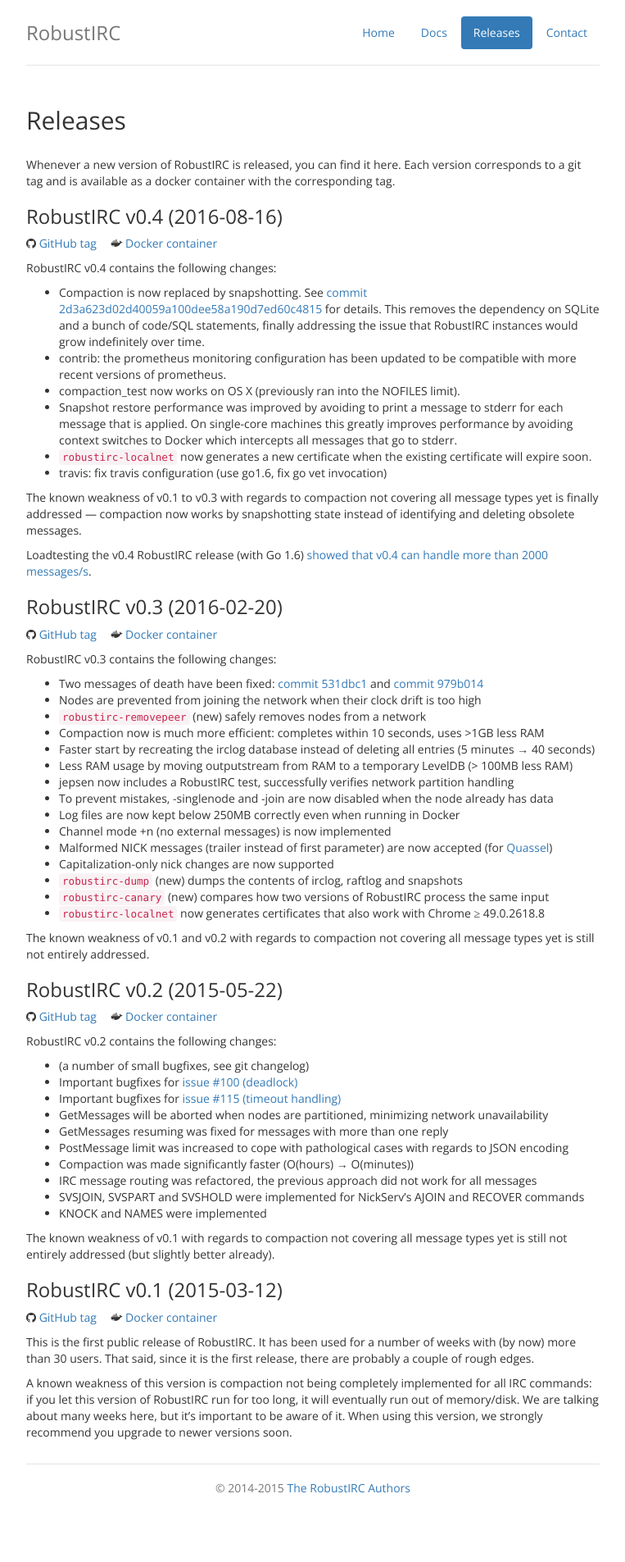
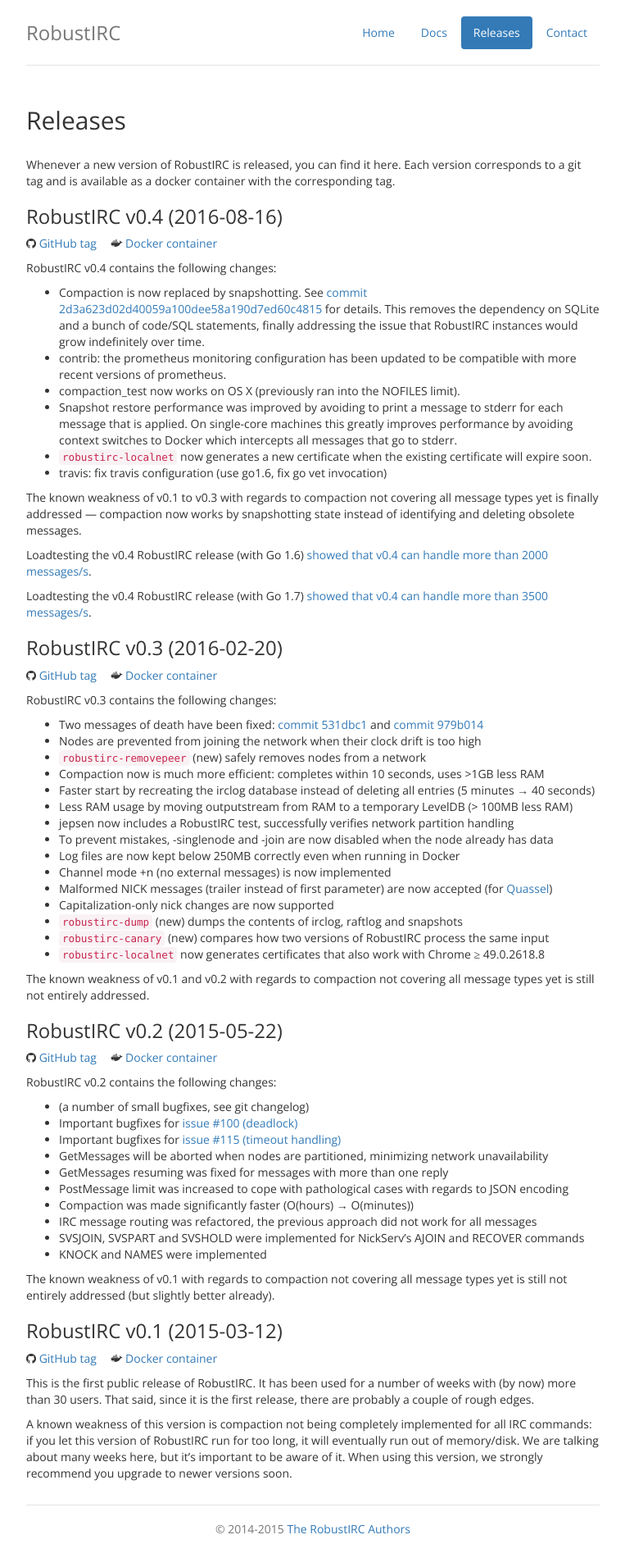
Before and after one commit to robustirc/robustirc.github.io, a Jekyll site: the page built from releases.html, in a window 1280 px wide. Shown: the whole page at 82% size, without its empty margins (258-1021 px from the left). Built offline with Jekyll 4.4.1, drawn with Linux system fonts in a browser that asks for light colours; nearby versions of some CDN libraries; some web fonts are replaced; Markdown is read by kramdown in place of the engine named in the settings; before the commit the page ends 1855 px from its top, so only the background shows below that.

Commit message:
add loadtest result with Go 1.7

```diff
--- a/releases.html
+++ b/releases.html
@@ -46,6 +46,12 @@
 Loadtesting the v0.4 RobustIRC release (with Go 1.6) <a
 href="https://github.com/robustirc/robustirc/issues/81">showed that v0.4 can
 handle more than 2000 messages/s</a>.
+</p>
+
+<p>
+Loadtesting the v0.4 RobustIRC release (with Go 1.7) <a
+href="https://snapshot.raintank.io/dashboard/snapshot/xHKh1p4QvRd3TltFFZ5tu9q9GLvdTrcx">showed
+that v0.4 can handle more than 3500 messages/s</a>.
 </p>
 
 <h3>RobustIRC v0.3 (2016-02-20)</h3>
```
